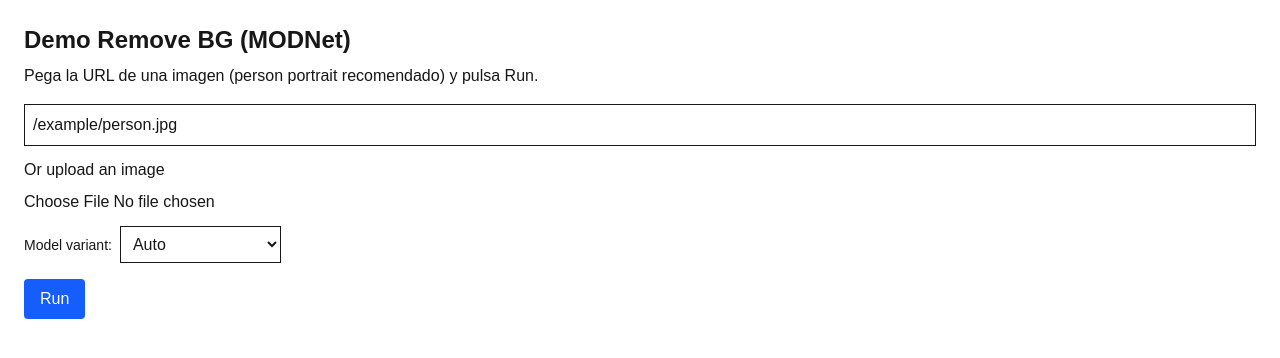
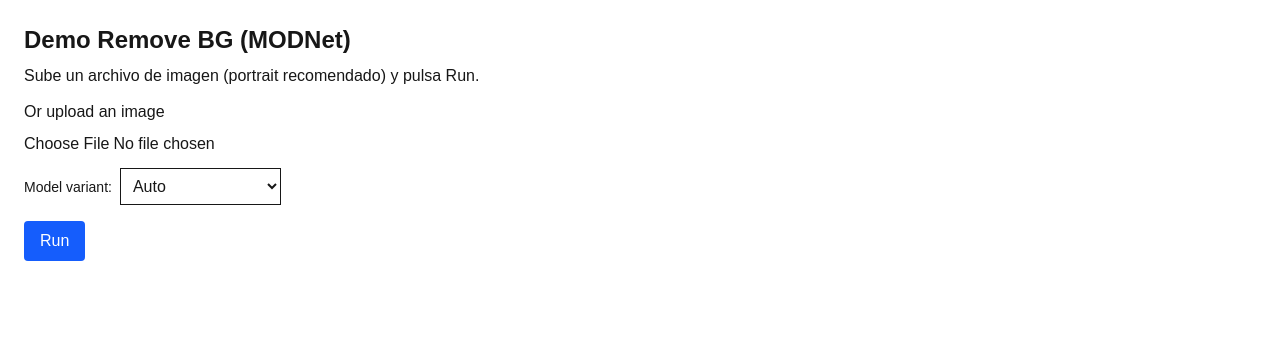
Before and after one commit to HazielCC/bg-remove, a Next.js app: page /remove-bg in a window 1280 px wide. Shown: the top 358 px of the page. Built offline with nearby package versions, Linux system fonts and the light colour scheme.

Commit message:
Actualizar la página de eliminación de fondo para permitir la carga de archivos de imagen y mejorar la gestión de errores.

```diff
--- a/app/remove-bg/page.tsx
+++ b/app/remove-bg/page.tsx
@@ -1,23 +1,37 @@
 "use client";
 
+import { RawImage } from '@huggingface/transformers';
 import { useState } from 'react';
 import { createSegmenter } from './modnet-client';
 
 export default function RemoveBgPage() {
-  const [imageUrl, setImageUrl] = useState('/example/person.jpg');
+  const [imageUrl, setImageUrl] = useState<string | null>(null);
   const [loading, setLoading] = useState(false);
   const [maskUrl, setMaskUrl] = useState<string | null>(null);
   const [variant, setVariant] = useState<'auto'|'fp32'|'fp16'|'uint8'>('auto');
   const [detectedDtype, setDetectedDtype] = useState<string | null>(null);
   const [fileUrl, setFileUrl] = useState<string | null>(null);
+  const [file, setFile] = useState<File | null>(null);
 
   async function onRun() {
-    if (!imageUrl) return;
+    if (!file) {
+        alert('Debes subir un archivo de imagen antes de ejecutar el modelo');
+        setLoading(false);
+        return;
+    }
     setLoading(true);
     try {
       const { segmenter, dtype } = await createSegmenter({ variant });
       setDetectedDtype(dtype);
-      const output = await segmenter(imageUrl);
+      let output;
+      if (file) {
+        // If user uploaded a file, use RawImage.fromBlob(file) so pipeline receives bytes directly
+        const raw = await RawImage.fromBlob(file);
+        output = await segmenter(raw);
+      } else {
+        alert('No image selected');
+        return;
+      }
       // output[0] exposes `save` in transformers.js runtime to download to file, but
       // here we try to use `toBlob` if available.
       const result = output[0];
@@ -42,16 +56,7 @@ export default function RemoveBgPage() {
   return (
     <main className="p-6">
       <h1 className="text-2xl font-bold">Demo Remove BG (MODNet)</h1>
-      <p className="mt-2">Pega la URL de una imagen (person portrait recomendado) y pulsa Run.</p>
-
-      <div className="mt-4">
-        <input
-          className="border p-2 w-full"
-          placeholder="https://.../photo.jpg"
-          value={imageUrl}
-          onChange={(e) => setImageUrl(e.target.value)}
-        />
-      </div>
+      <p className="mt-2">Sube un archivo de imagen (portrait recomendado) y pulsa Run.</p>
 
       <div className="mt-3">
         <label className="block mb-2">Or upload an image</label>
@@ -64,8 +69,14 @@ export default function RemoveBgPage() {
             const url = URL.createObjectURL(f);
             setFileUrl(url);
             setImageUrl(url);
+            setFile(f);
           }}
         />
+        {fileUrl && (
+          <div className="mt-3">
+            <img src={fileUrl} className="max-w-xs border" alt="preview" />
+          </div>
+        )}
       </div>
 
       <div className="mt-3">
@@ -82,7 +93,7 @@ export default function RemoveBgPage() {
         <button
           className="bg-blue-600 text-white px-4 py-2 rounded"
           onClick={onRun}
-          disabled={loading}
+          disabled={loading || !file}
         >
           {loading ? 'Running...' : 'Run'}
         </button>
--- a/scripts/test_segmenter_node.mjs
+++ b/scripts/test_segmenter_node.mjs
@@ -1,6 +1,5 @@
-import fs from 'fs';
+import { pipeline, RawImage } from '@huggingface/transformers';
 import path from 'path';
-import { pipeline, RawImage } from '@huggingface/transformers';
 
 async function run() {
   const modelPath = path.resolve('./public/models/modnet');
```
